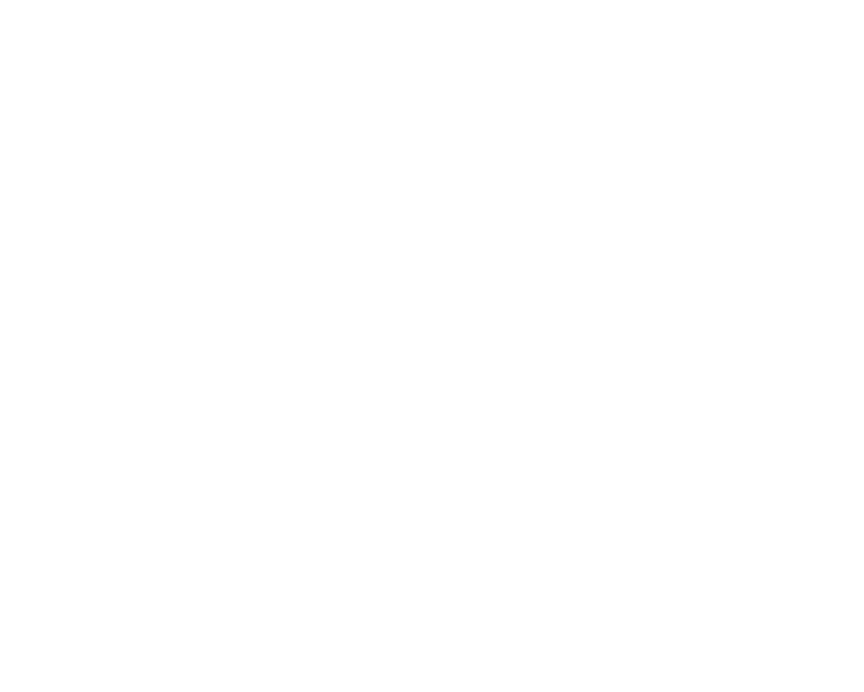
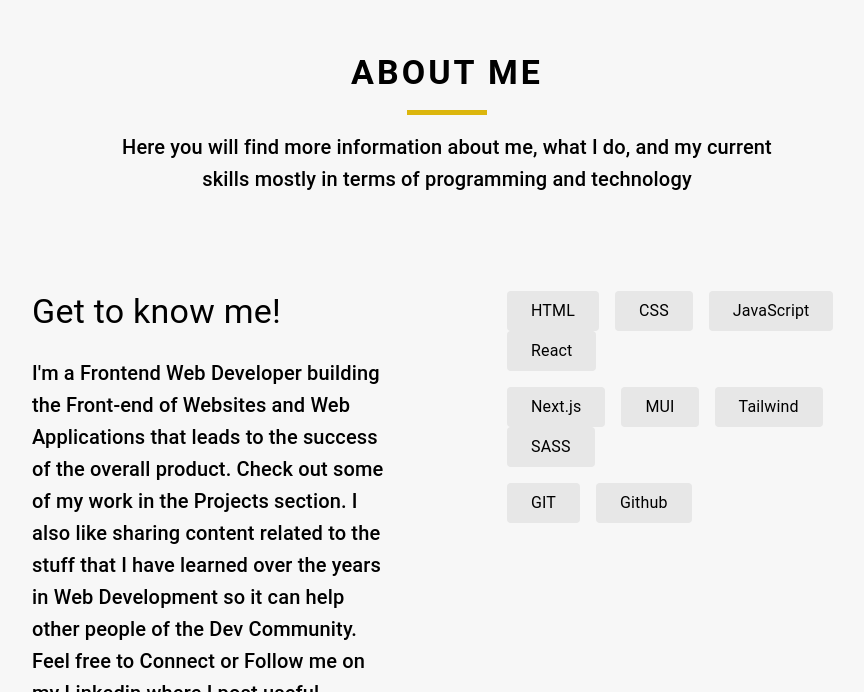
Before and after one commit to arifbhuiyan01/MyPortfolio, a Next.js app: page / in a window 1280 px wide. Shown: the part 844-1536 px from the top of the page, without its empty margins (193-1057 px from the left). Before the commit the page ends 800 px from the top, so only its background shows below. Built offline with nearby package versions, Linux system fonts and the light colour scheme.

Commit message:
about page done

```diff
--- /dev/null
+++ b/components/about.js
@@ -0,0 +1,183 @@
+import React from "react";
+import Box from "@mui/material/Box";
+import Typography from "@mui/material/Typography";
+import Button from "@mui/material/Button";
+import Divider from "@mui/material/Divider";
+
+function About() {
+  return (
+    <Box sx={{ bgcolor: "#F7F7F7", height: "92vh", px: "225px" }}>
+      <Typography
+        variant="h4"
+        sx={{ fontWeight: "bold", letterSpacing: 3, textAlign: "center", pt: 12 }}
+      >
+        ABOUT ME
+      </Typography>
+      <Box sx={{ display: "flex", justifyContent: "center" }}>
+        <Divider
+          sx={{ width: "80px", borderBottomWidth: 5, bgcolor: "#FACF0F", mt: 2 }}
+          variant="middle"
+        />
+      </Box>
+      <Box sx={{ display: "flex", justifyContent: "center" }}>
+        <Typography variant="h6" sx={{ textAlign: "center", mt: 2, width: "700px" }}>
+          Here you will find more information about me, what I do, and my current skills mostly in
+          terms of programming and technology
+        </Typography>
+      </Box>
+      <Box sx={{ display: "flex", mt: 12, gap: 15 }}>
+        <Box sx={{ width: "50%" }}>
+          <Typography variant="h4" sx={{ mb: 3 }}>
+            Get to know me!
+          </Typography>
+          <Typography variant="h6">
+            I'm a Frontend Web Developer building the Front-end of Websites and Web Applications
+            that leads to the success of the overall product. Check out some of my work in the
+            Projects section. I also like sharing content related to the stuff that I have learned
+            over the years in Web Development so it can help other people of the Dev Community. Feel
+            free to Connect or Follow me on my Linkedin where I post useful content related to Web
+            Development and Programming I'm open to Job opportunities where I can contribute, learn
+            and grow. If you have a good opportunity that matches my skills and experience then
+            don't hesitate to contact me.
+          </Typography>
+
+          <Button
+            variant="contained"
+            sx={{
+              bgcolor: "#FACF0F",
+              letterSpacing: 2,
+              color: "black",
+              fontWeight: "bold",
+              px: 4,
+              py: 2,
+              mt: 5,
+              "&:hover": {
+                color: "black",
+                backgroundColor: "#FACF0F",
+              },
+            }}
+          >
+            CONTACT
+          </Button>
+        </Box>
+
+        <Box sx={{ width: "50%" }}>
+          <Box>
+            <Typography
+              sx={{
+                bgcolor: "#E7E7E7",
+                display: "inline-block",
+                px: 3,
+                py: 1,
+                borderRadius: 1,
+                mr: 2,
+              }}
+            >
+              HTML
+            </Typography>
+            <Typography
+              sx={{
+                bgcolor: "#E7E7E7",
+                display: "inline-block",
+                px: 3,
+                py: 1,
+                borderRadius: 1,
+                mr: 2,
+              }}
+            >
+              CSS
+            </Typography>
+            <Typography
+              sx={{
+                bgcolor: "#E7E7E7",
+                display: "inline-block",
+                px: 3,
+                py: 1,
+                borderRadius: 1,
+                mr: 2,
+              }}
+            >
+              JavaScript
+            </Typography>
+            <Typography
+              sx={{ bgcolor: "#E7E7E7", display: "inline-block", px: 3, py: 1, borderRadius: 1 }}
+            >
+              React
+            </Typography>
+          </Box>
+          <Box sx={{ mt: 2 }}>
+            <Typography
+              sx={{
+                bgcolor: "#E7E7E7",
+                display: "inline-block",
+                px: 3,
+                py: 1,
+                borderRadius: 1,
+                mr: 2,
+              }}
+            >
+              Next.js
+            </Typography>
+            <Typography
+              sx={{
+                bgcolor: "#E7E7E7",
+                display: "inline-block",
+                px: 3,
+                py: 1,
+                borderRadius: 1,
+                mr: 2,
+              }}
+            >
+              MUI
+            </Typography>
+            <Typography
+              sx={{
+                bgcolor: "#E7E7E7",
+                display: "inline-block",
+                px: 3,
+                py: 1,
+                borderRadius: 1,
+                mr: 2,
+              }}
+            >
+              Tailwind
+            </Typography>
+            <Typography
+              sx={{ bgcolor: "#E7E7E7", display: "inline-block", px: 3, py: 1, borderRadius: 1 }}
+            >
+              SASS
+            </Typography>
+          </Box>
+          <Box sx={{ mt: 2 }}>
+            <Typography
+              sx={{
+                bgcolor: "#E7E7E7",
+                display: "inline-block",
+                px: 3,
+                py: 1,
+                borderRadius: 1,
+                mr: 2,
+              }}
+            >
+              GIT
+            </Typography>
+            <Typography
+              sx={{
+                bgcolor: "#E7E7E7",
+                display: "inline-block",
+                px: 3,
+                py: 1,
+                borderRadius: 1,
+                mr: 2,
+              }}
+            >
+              Github
+            </Typography>
+          </Box>
+        </Box>
+      </Box>
+    </Box>
+  );
+}
+
+export default About;
--- a/components/intro-body.js
+++ b/components/intro-body.js
@@ -5,7 +5,7 @@
 
 function IntroBody() {
   return (
-    <Box sx={{ height: "91vh" }}>
+    <Box sx={{ height: "100vh" }}>
       <Box
         sx={{
           display: "flex",
--- a/src/pages/index.js
+++ b/src/pages/index.js
@@ -2,6 +2,7 @@
 import Box from "@mui/material/Box";
 import IntroBody from "../../components/intro-body";
 import Navbar from "../../components/navbar";
+import About from "../../components/about";
 
 export default function Home() {
   return (
@@ -18,6 +19,7 @@
       </Box>
 
       <IntroBody />
+      <About />
     </>
   );
 }
```
